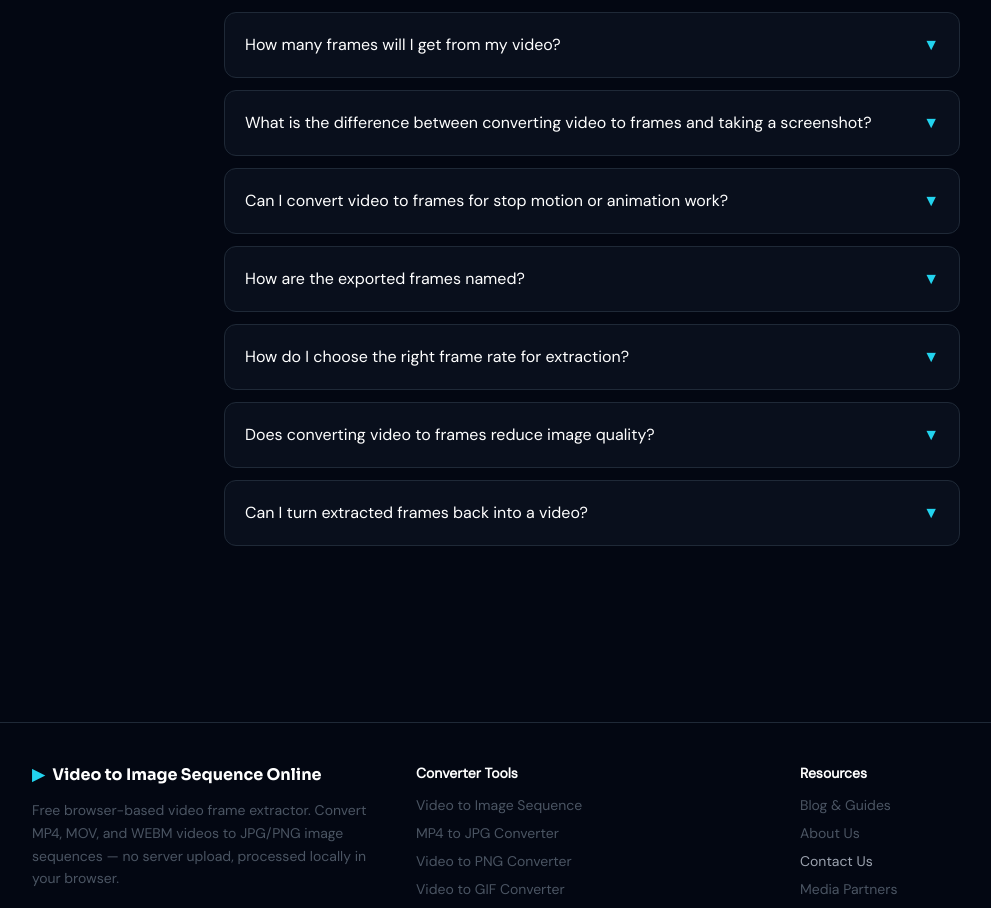
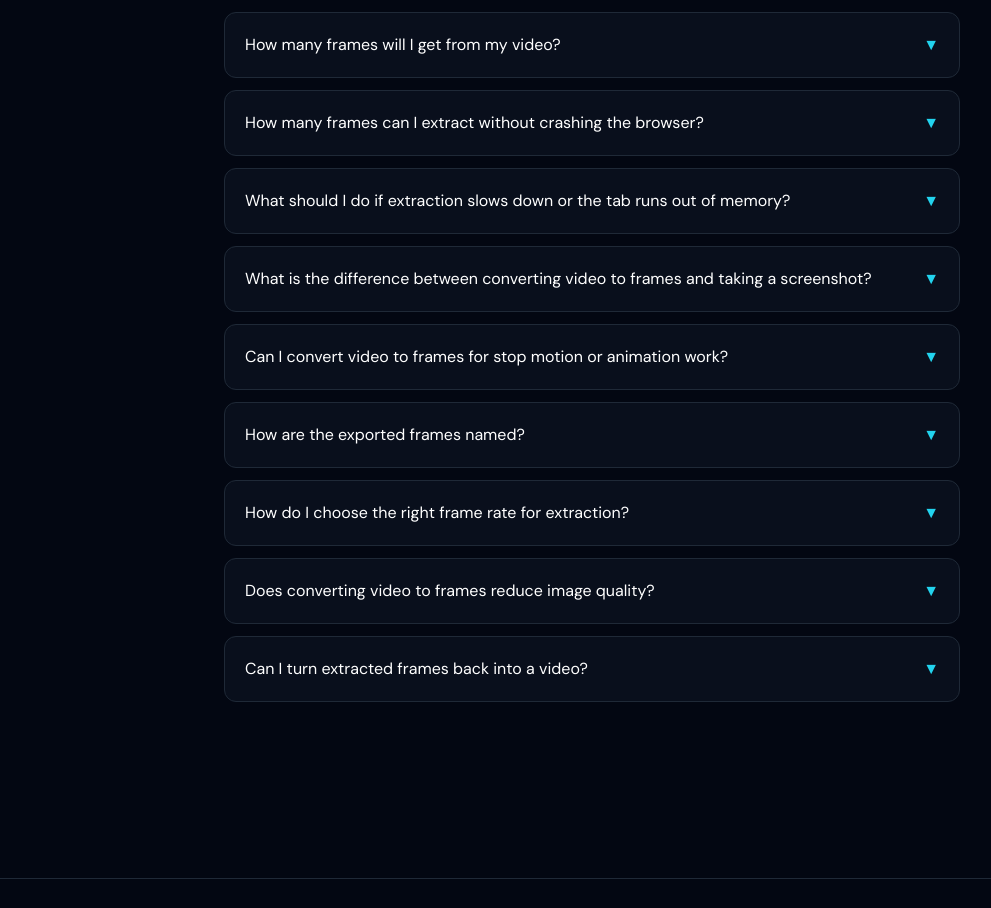
Before and after one commit to msachal5700/video-to-image-sequence, a React (Vite) app: page /video-to-frames in a window 1280 px wide. Shown: the part 4476-5384 px from the top of the page, without its empty margins (48-1039 px from the left). Built offline with nearby package versions, Linux system fonts and the light colour scheme.

Commit message:
Add crash/memory FAQs to /video-to-frames (competitor gap: frameextract.com answers 'how many frames without crashing'; we now match it; auto-flows into FAQPage JSON-LD via faqs array)

```diff
--- a/pages/VideoToFrames.tsx
+++ b/pages/VideoToFrames.tsx
@@ -14,6 +14,14 @@ const faqs = [
   {
     q: 'How many frames will I get from my video?',
     a: 'It depends on the frame rate you choose. At 1 frame per second, a 60-second video produces 60 images. At the video\u2019s native 30 fps, the same clip produces 1,800 images. Lower rates are best for thumbnails and contact sheets; higher rates suit animation work and AI datasets where every moment matters.'
+  },
+  {
+    q: 'How many frames can I extract without crashing the browser?',
+    a: 'The tool sets no hard frame limit — the real ceiling is your browser tab\u2019s memory, which depends on device RAM, video resolution and length, and output format. The extractor is built to stay lean: frames are captured one at a time and streamed into the ZIP download, the on-screen grid shows only 30 previews at once, and previously processed frames are released between batch videos. As a rule of thumb, extractions of a few hundred frames work smoothly on almost any device; if you need thousands of frames from a long or 4K video, switch to every-N-seconds interval mode or a lower frame rate, keep a single tab open, and download the ZIP instead of opening every image.'
+  },
+  {
+    q: 'What should I do if extraction slows down or the tab runs out of memory?',
+    a: 'Your video is never uploaded — all processing happens locally — so nothing is lost: the original file stays untouched on your device. If the tab stalls, cancel the extraction and retry with a lower frame rate or a longer interval, close other heavy tabs, and prefer a desktop browser (Chrome or Firefox) for very large jobs. PNG output uses more memory than JPG at full resolution, so switching to JPG helps; for very long videos, split the clip into shorter segments and extract each separately.'
   },
   {
     q: 'What is the difference between converting video to frames and taking a screenshot?',
```
